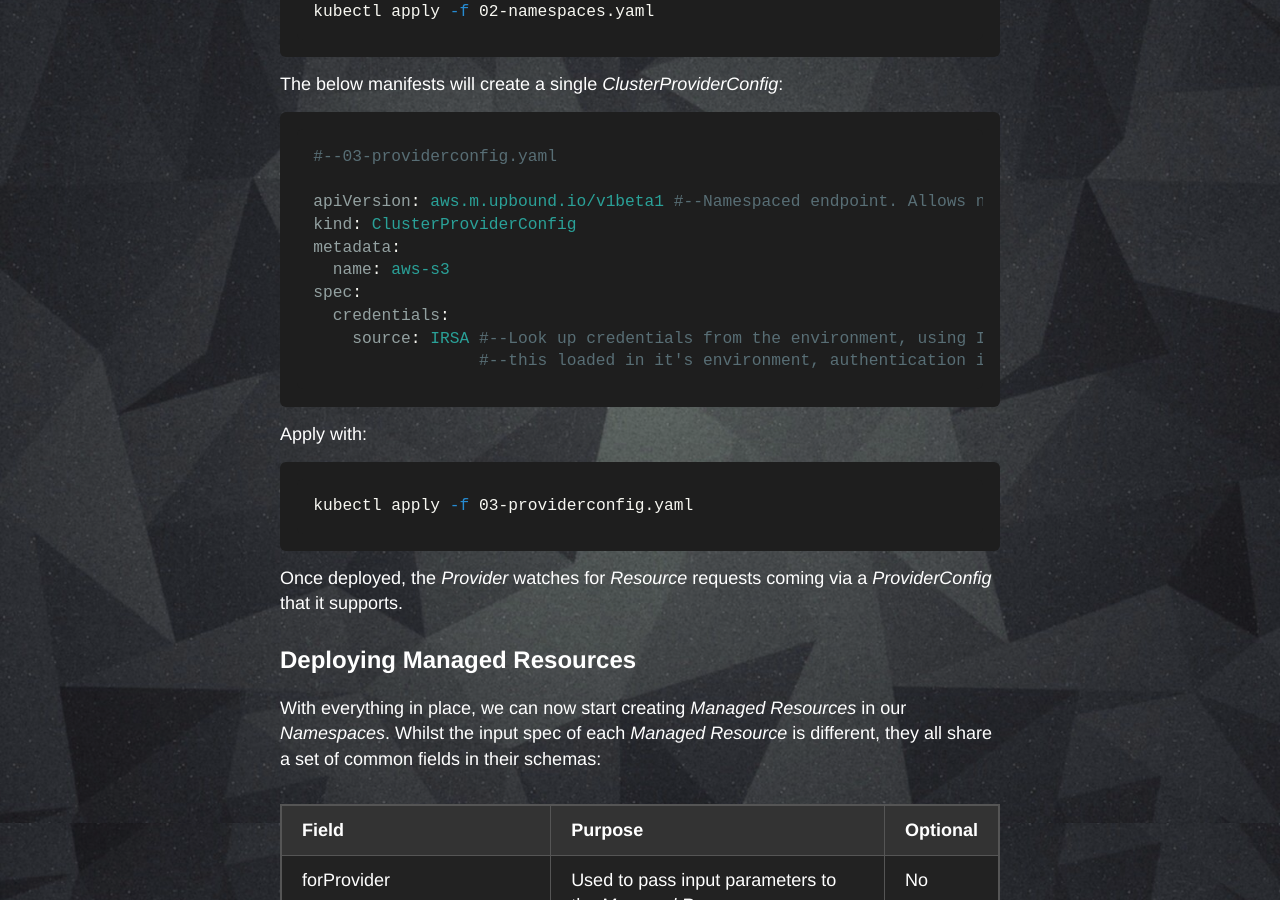
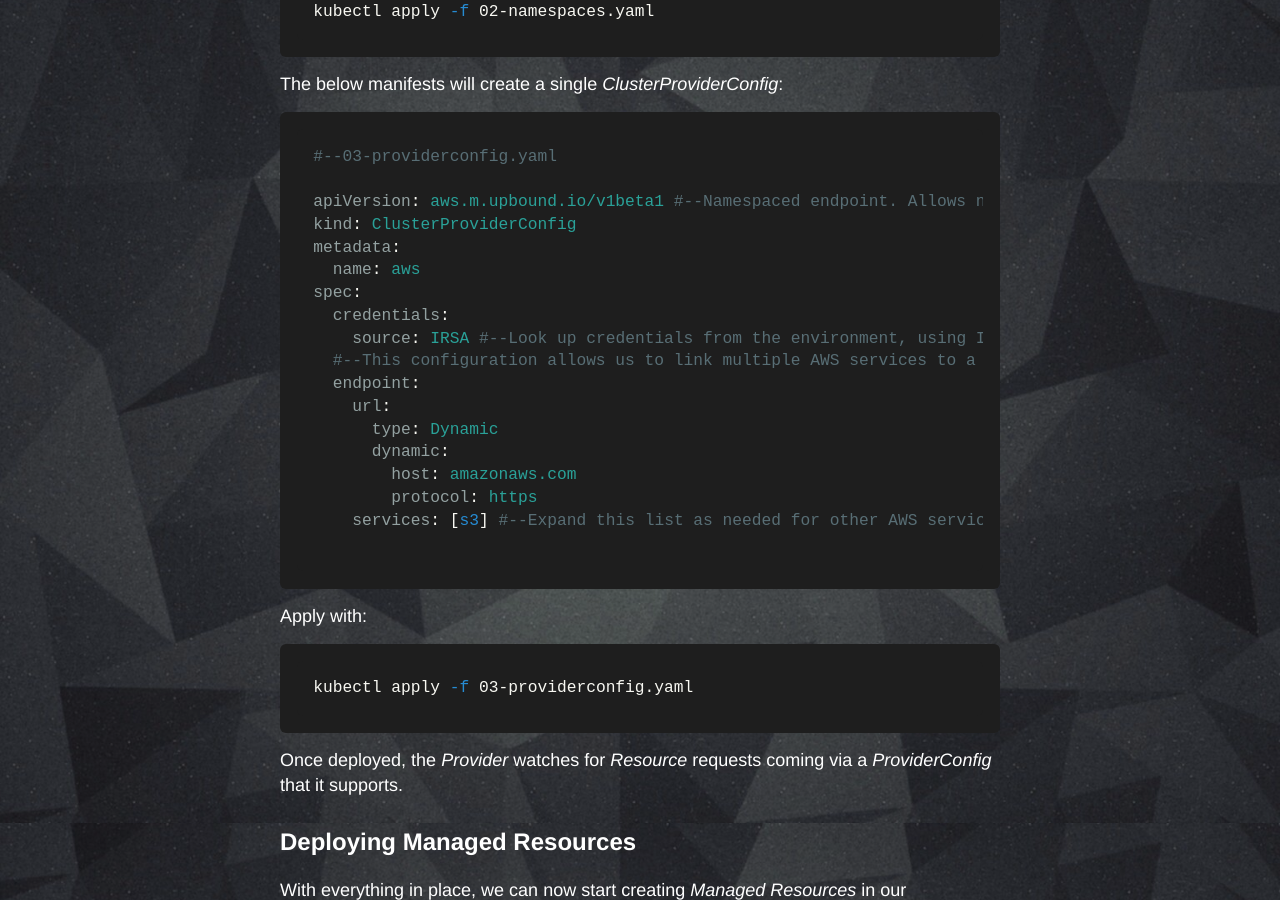
Before and after one commit to tinfoilcipher/tinfoilcipher.github.io, a Jekyll site: the page built from _posts/2025-10-08-crossplane-v2-iac-for-k8s-platform-teams-part-1.md, in a window 1280 px wide and 900 px high, scrolled down 8177 px. Built offline with Jekyll 4.4.1, drawn with Linux system fonts in a browser that asks for light colours; some of the changed text lies outside the part shown.

Commit message:
fix: show dynamic providerconfig example

````diff
--- a/_posts/2025-10-08-crossplane-v2-iac-for-k8s-platform-teams-part-1.md
+++ b/_posts/2025-10-08-crossplane-v2-iac-for-k8s-platform-teams-part-1.md
@@ -229,11 +229,19 @@ The below manifests will create a single *ClusterProviderConfig*:
 apiVersion: aws.m.upbound.io/v1beta1 #--Namespaced endpoint. Allows namespaced MR creation.
 kind: ClusterProviderConfig
 metadata:
-  name: aws-s3
+  name: aws
 spec:
   credentials:
-    source: IRSA #--Look up credentials from the environment, using IRSA. As our Provider already has
-                 #--this loaded in it's environment, authentication is transparent
+    source: IRSA #--Look up credentials from the environment, using IRSA. As our Provider already has this loaded in it's env, authentication is transparent
+  #--This configuration allows us to link multiple AWS services to a single ClusterProviderConfig
+  endpoint:
+    url:
+      type: Dynamic
+      dynamic:
+        host: amazonaws.com
+        protocol: https
+    services: [s3] #--Expand this list as needed for other AWS services, sqs, iam, ec2 etc.
+
 ```
 
 Apply with:
````
Also changed, not shown: other parts of _posts/2025-10-08-crossplane-v2-iac-for-k8s-platform-teams-part-1.md (+2 -2 lines).
